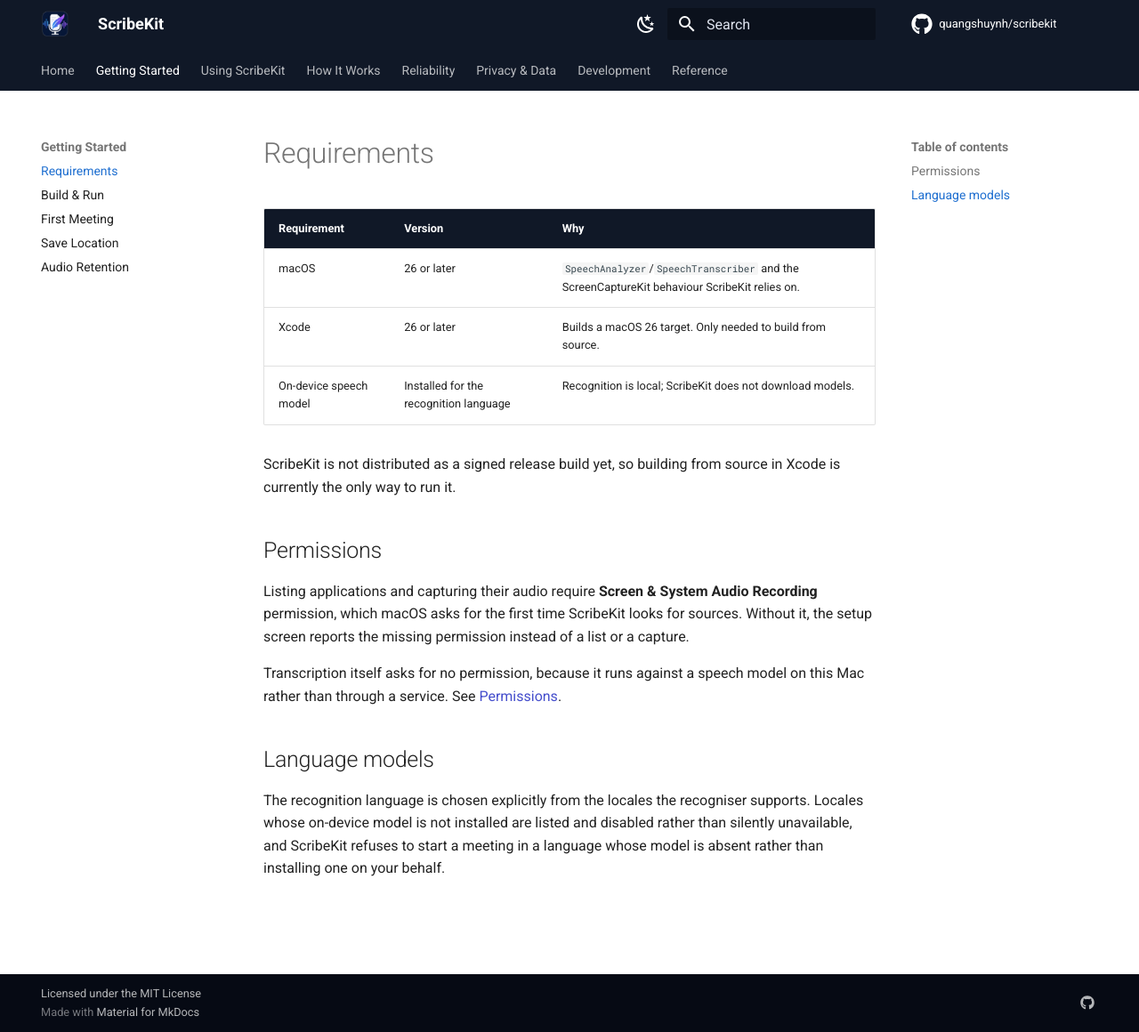
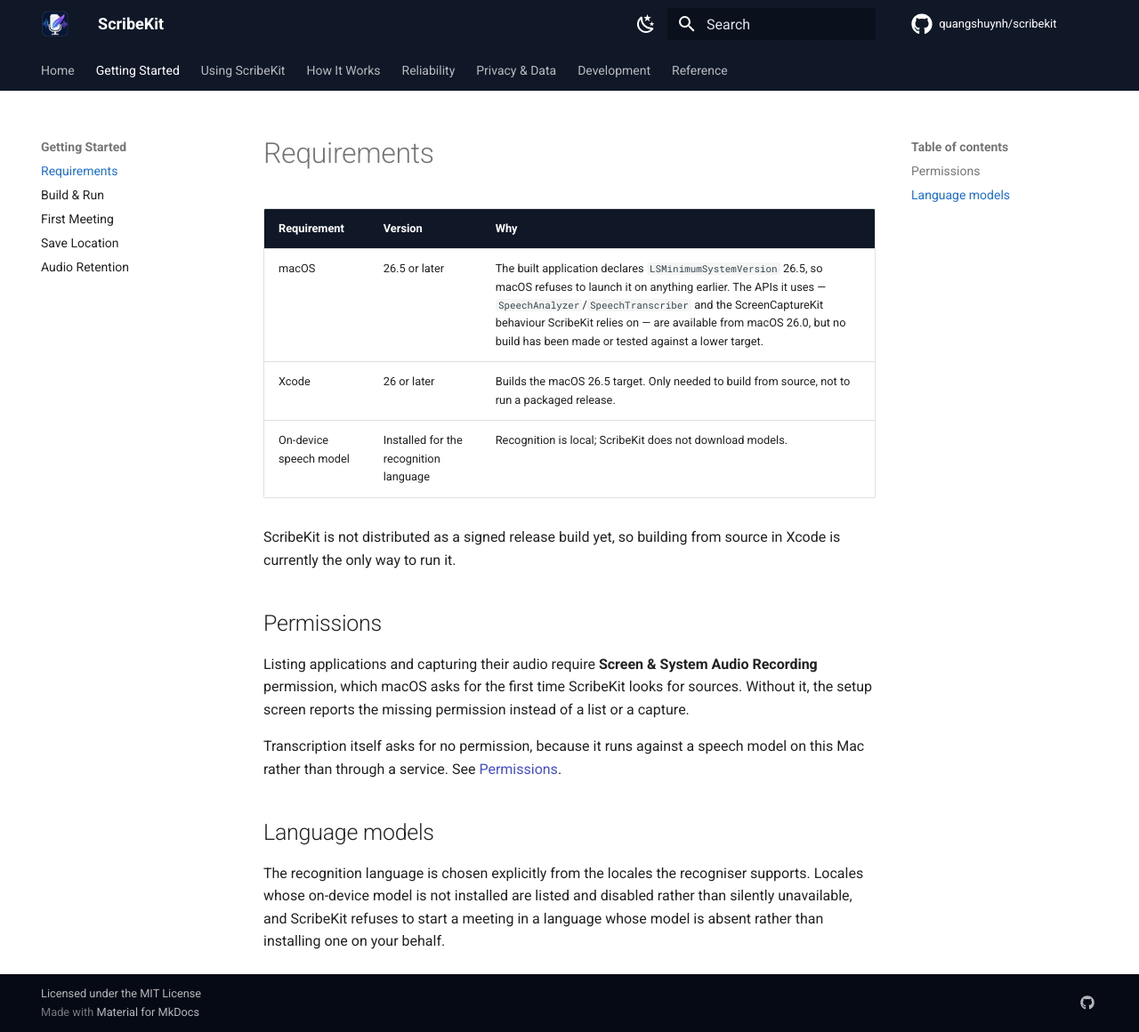
Before and after one commit to quangshuynh/scribekit, an MkDocs documentation site: the page built from docs/getting-started/requirements.md, in a window 1280 px wide and 1160 px high. Shown: the whole window at 89% size. Built offline with MkDocs 1.6.1 and Material for MkDocs 9.7.7, drawn with Linux system fonts in a browser that asks for light colours; comment, search, counter and statistics services are not loaded.

Commit message:
docs: correct ScribeKit's minimum macOS requirement
Every build configuration sets MACOSX_DEPLOYMENT_TARGET = 26.5 and the built
binary declares LSMinimumSystemVersion 26.5 and LC_BUILD_VERSION minos 26.5, so
macOS refuses to launch it on 26.0 through 26.4. The README, the requirements
page and the building page all said "macOS 26 or later", naming a floor the
product does not honour.

The APIs ScribeKit uses are available from macOS 26.0, but the deployment
target was not lowered to match the wording: no build has been made or run
against 26.0 through 26.4, and broadening the claim without a machine to test
on would replace one guess with another. The documentation states the version
actually supported.

```diff
--- a/docs/getting-started/requirements.md
+++ b/docs/getting-started/requirements.md
@@ -2,8 +2,8 @@
 
 | Requirement | Version | Why |
 | --- | --- | --- |
-| macOS | 26 or later | `SpeechAnalyzer`/`SpeechTranscriber` and the ScreenCaptureKit behaviour ScribeKit relies on. |
-| Xcode | 26 or later | Builds a macOS 26 target. Only needed to build from source. |
+| macOS | 26.5 or later | The built application declares `LSMinimumSystemVersion` 26.5, so macOS refuses to launch it on anything earlier. The APIs it uses — `SpeechAnalyzer`/`SpeechTranscriber` and the ScreenCaptureKit behaviour ScribeKit relies on — are available from macOS 26.0, but no build has been made or tested against a lower target. |
+| Xcode | 26 or later | Builds the macOS 26.5 target. Only needed to build from source, not to run a packaged release. |
 | On-device speech model | Installed for the recognition language | Recognition is local; ScribeKit does not download models. |
 
 ScribeKit is not distributed as a signed release build yet, so building from
```
Also changed, not shown: CHANGELOG.md (+9 -0 lines), README.md (+2 -2 lines), docs/development/building.md (+1 -1 lines), 1 other file.
